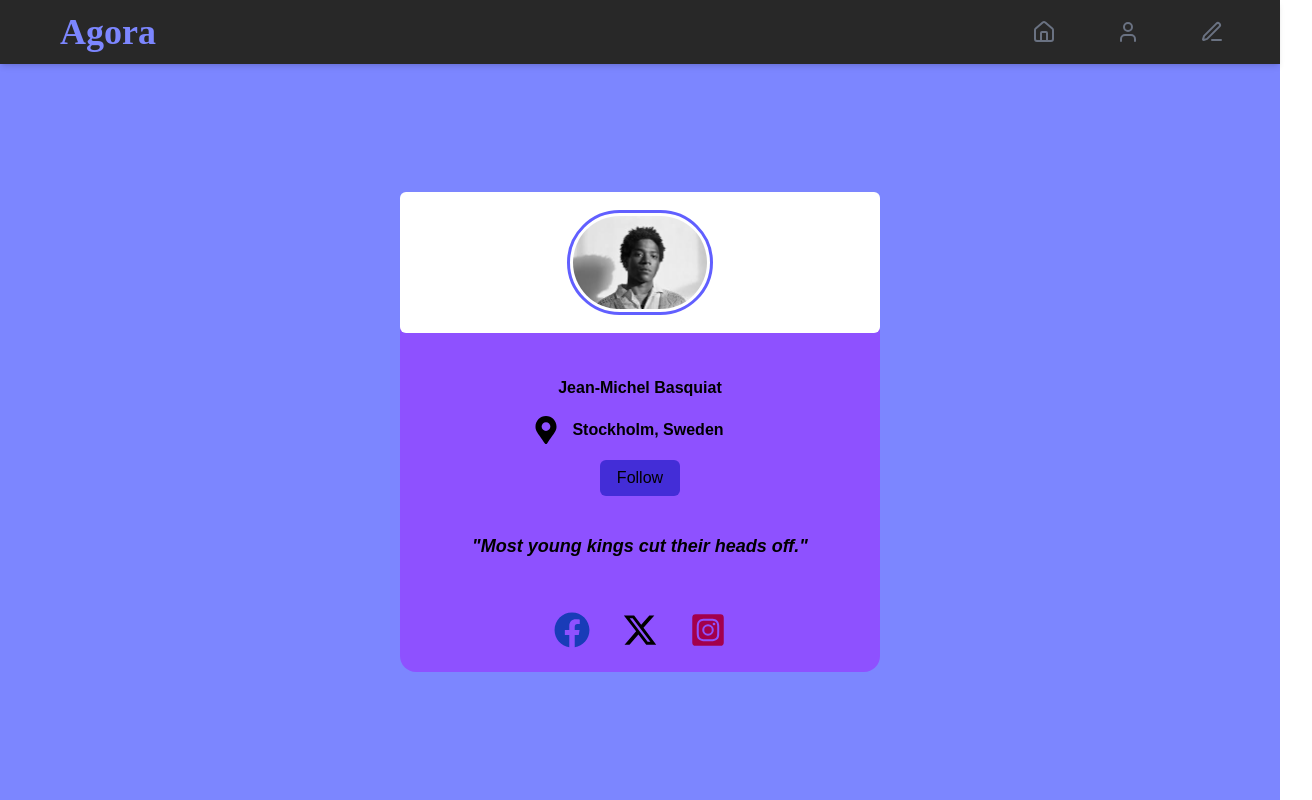
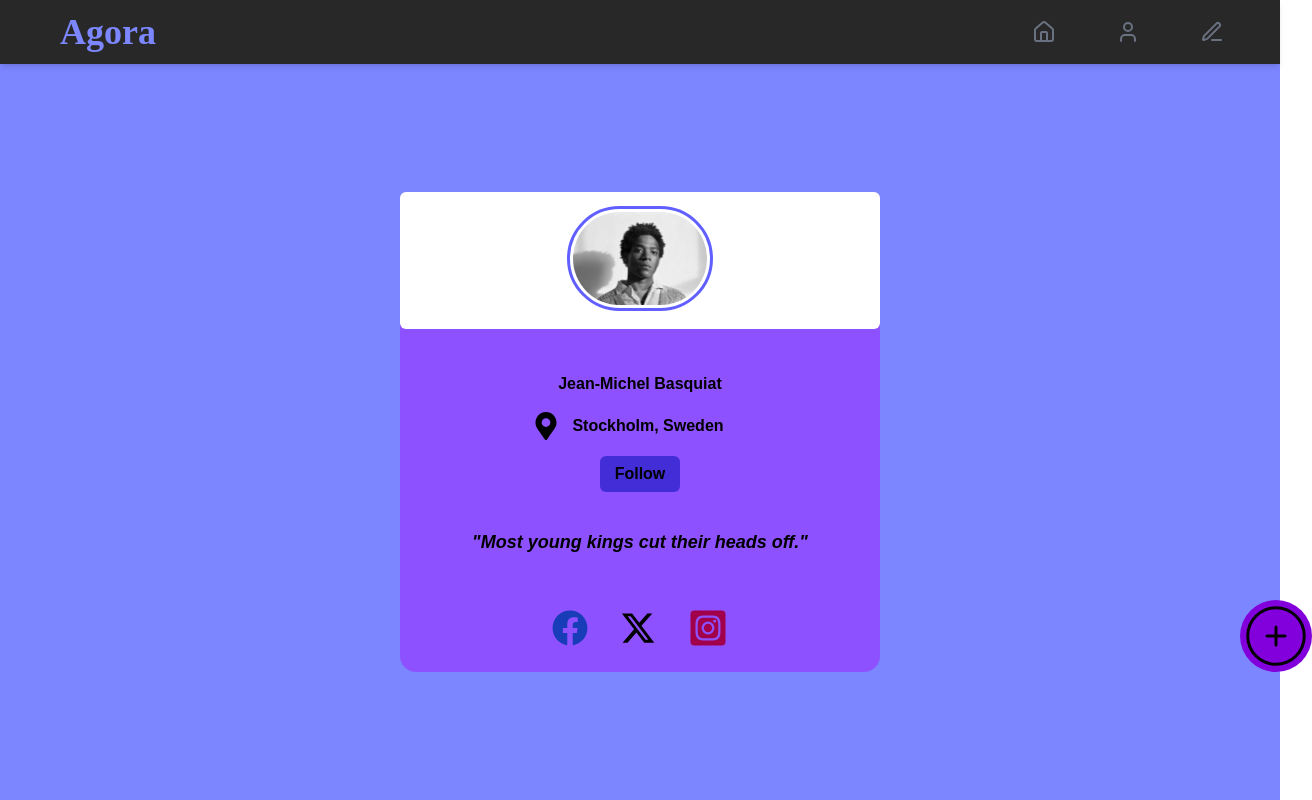
Before and after one commit to frb21/ponder, a React (Vite) app in the folder client/: page /profile in a window 1280 px wide. Shown: the whole page, 1312 px wide, since content can reach past the window. Built offline with nearby package versions, Linux system fonts and the light colour scheme; a web font is replaced by a local one.

Commit message:
added features

```diff
--- a/client/src/components/pages/profileCard.jsx
+++ b/client/src/components/pages/profileCard.jsx
@@ -4,11 +4,12 @@ import { FaMapMarkerAlt } from 'react-icons/fa';
 import { FaFacebook } from 'react-icons/fa';
 import { FaXTwitter } from 'react-icons/fa6' ;
 import { FaInstagramSquare } from 'react-icons/fa';
+import { CiCirclePlus } from "react-icons/ci";
 
 const ProfilePage = () => {
 
   return(
-  <section className="min-h-screen flex flex-col items-center justify-center bg-indigo-400">
+  <section className="min-h-screen flex flex-row items-center relative justify-center bg-indigo-400">
     <NavBar />
     <div className="flex flex-col gap-3 items-center justify-center translate-y-8 size-120 rounded-2xl bg-violet-500 text-black font-playfair">
      <div className="w-120 h-60 -translate-y-5 mt-5 bg-white rounded-md">
@@ -21,7 +22,7 @@ const ProfilePage = () => {
           <FaMapMarkerAlt className="text-black w-7 h-7"/>
           <p className="font-semibold">Stockholm, Sweden</p>
         </div>
-        <button className="bg-indigo-700 rounded-md w-20 h-9 hover:bg-indigo-900 cursor-pointer text-black">Follow</button>
+        <button className="bg-indigo-700 rounded-md w-20 h-9 hover:bg-indigo-900 cursor-pointer text-black font-bold">Follow</button>
       </div>
 
       <div className="flex flex-col -translate-x-0.6 -translate-y-10">
@@ -29,11 +30,23 @@ const ProfilePage = () => {
         <div className="flex flex-row items-center gap-8 justify-center translate-y-4">
           <FaFacebook className="w-9 h-9 text-blue-800"/>
           <FaXTwitter className="w-9 h-9"/>
-          <FaInstagramSquare className="w-9 h-9 text-pink-800"/>
+          <FaInstagramSquare className="w-10 h-10 text-pink-800"/>
         </div>
       </div>
     </div>
-  </section>
+    <div className="relative group">
+    <button className="absolute translate-x-90 translate-y-50 bg-purple-700 rounded-full hover:bg-purple-800 cursor-pointer" >
+      <CiCirclePlus className="w-18 h-18"/>
+     </button>
+     <div className="absolute top-full left-1/2 transform
+                       translate-y-55 translate-x-60
+                       mt-2 w-max px-2 py-1
+                       text-sm text-white bg-gray-700 rounded
+                       shadow-lg opacity-0 group-hover:opacity-100">
+                        Update Profile.
+      </div>
+    </div>
+   </section>
     );
 };
 
```
